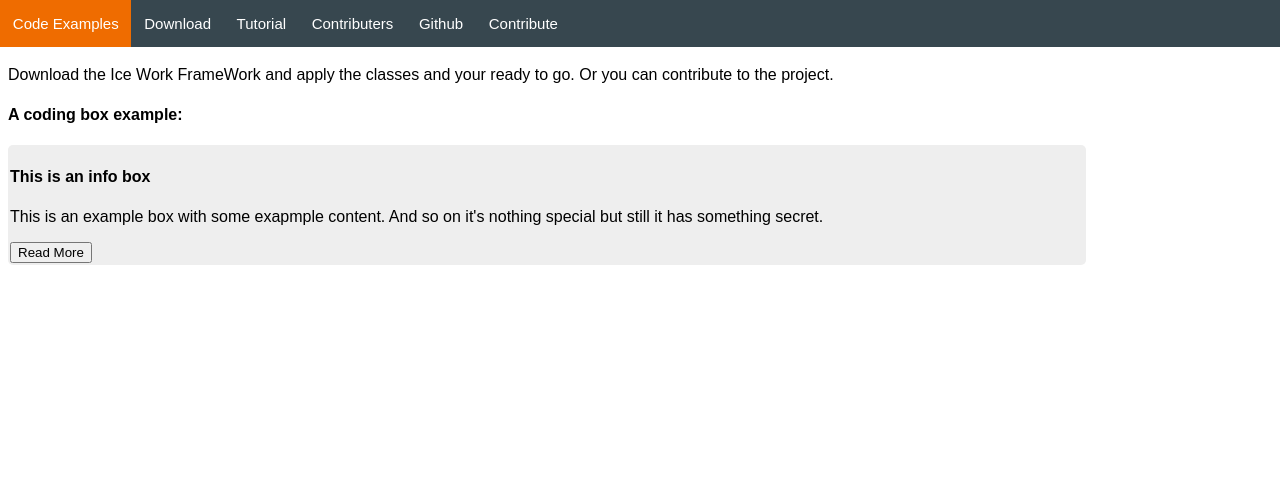
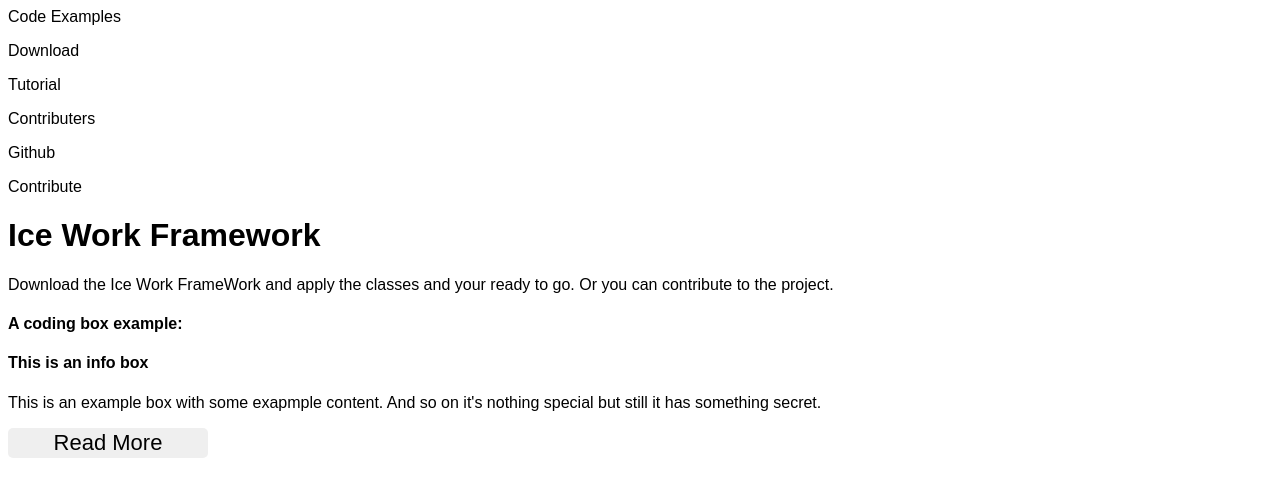
Before and after one commit to programmingfish/iceworkframework, a PHP site: page / in a window 1280 px wide. Shown: the top 497 px of the page. Run offline with PHP 8.4, Linux system fonts and the light colour scheme; some libraries are stand-ins or nearby versions.

Commit message:
Add files via upload

```diff
--- a/css/body.css
+++ b/css/body.css
@@ -1,22 +1,63 @@
-//body css file
-//author: Arvid Dezittere   last edit: 22/02/2019     version: Beta 1.2.0
-.main{
+/*body css Ice Work Framework */
+main{
   font-family: Ubuntu;
-  margin-left: 7%;
-  margin-right: 5%;
   margin-top: 43px;
-  position: fixed;
-  line-height: 4px;
 }
 * {
   font-family: sans-serif;
 }
-.infobox{
-  width: 85%;
-  height: auto;
-  word-break: break-word;
-  line-height: normal;
-  background-color: #eeeeee;
-  border-radius: 5px;
-  padding: 2px;
+li{line-height: normal;}
+article{
+  width: 75%; height: auto;
+  border-radius: 7px; border-width: thin;
+  background-color: #b0bec5; font-size: 20px;
+  margin: auto;
 }
+.title_art{text-decoration: underline;}
+.art_text{padding-left: 5%; padding-top: 2%; padding-bottom: 2%; padding-right: 5%}
+.sub_title{text-decoration: underline; font-size: 20px}
+.img_art{float: right;}
+a{color: #0277bd}
+.submenu_ul{font-size: 20px}
+.input_tx{
+  font-size: 20px; text-align: center; font-family: sans-serif;
+  width: 50%; height: 30px;
+  border-top-width: 0px; border-left-width: 0px; border-right-width: 0px;
+  outline: none; border-radius: 5px; border-bottom-width: thin; border-bottom-color: #37474f;
+  margin-top: 2px; margin-bottom: 2px;
+}
+.input_tx:focus{
+  box-shadow: 0 0 3pt 2pt #4fc3f7;
+}
+.input_search{
+  margin: auto;
+  margin-top: 3%;
+}
+.input_tx:hover{
+  box-shadow: 0 0 3pt 2pt #01579b;
+}
+.form_input{width: 100%; margin-bottom: 9px}
+label{font-family: sans-serif; font-size: 20px}
+.input_tx:active{outline-width: thin; outline-color: #1e88e5;outline: inherit;}
+textarea{overflow: hidden; border-radius: 5px; font-size: 20px; width: 50%; height: auto; outline-width: thin; outline: none; border-top-width: 0px; border-left-width: 0px; border-right-width: 0px; border-bottom-width: thin; border-bottom-color: black}
+button{
+  border-radius: 5px; width: 200px; height: 30px;
+  font-size: 22px; outline-width: 0px; border-width: 1px; border-style: hidden;
+  margin-right: 9px;
+}
+.btb_reset{
+  border-radius: 5px; width: 200px; height: 30px; background-color: #e64a19; color: white;
+  font-size: 22px; outline-width: 0px; border-width: 1px; border-style: hidden;
+  margin-left: 9px; margin-right: 9px;
+}
+.btb_reset:hover{box-shadow: 0 0 3pt 2pt #dd2c00}
+button:hover{box-shadow: 0 0 3pt 2pt #7986cb;}
+comb_input{
+  display: flex;
+  font-size: 20px; text-align: center; font-family: sans-serif;
+  width: 50%; height: 30px;
+  border-top-width: 0px; border-left-width: 0px; border-right-width: 0px;
+  outline: none; border-radius: 5px; border-bottom-width: thin; border-bottom-color: #37474f;
+}
+.btb_comb{width: auto; border-width: 0px; text-align: center;}
+a:hover{color: #01579b}
--- a/css/menu.css
+++ b/css/menu.css
@@ -1,13 +1,11 @@
-//menu css file
-//author: Arvid Dezitter      last edit: 22/02/2019     version: Beta 1.2.0
+//menu Ice Work css framework
 body{position: relative; min-height: 100%}
-.menu_light{width: 100%; height: auto; font-size: 25px; font-family: Ubuntu; @import url('https://fonts.googleapis.com/css?family=Ubuntu:300,400i,500,500i,700i'); background-color: white; border-width: thin; border-radius: 10px; display: flex;}
-.menu_light_item{width: auto; height: 100%;border-width: thin; border-radius: 0px;}
-.menu_dark{width: 100%; height: auto; font-size: 15px; font-family: Ubuntu; background-color: #37474f; color: white; display: flex; position: absolute; top: 0; right: 0; left: 0}
-.menu_dark_item{width: auto; height: 100%; border-radius: 0px; padding-left: 1vw; padding-right: 1vw;}
-.menu_item:hover{
+nav{width: 100%; height: auto; font-size: 15px; font-family: Ubuntu; background-color: #37474f; color: white; display: flex; position: absolute; top: 0; right: 0; left: 0}
+navel{width: auto; height: 100%; border-radius: 0px; padding-left: 1vw; padding-right: 1vw;}
+navelfind{width: auto; height: 100%; padding-left: 1vw; padding-right: 1vw;}
+navel:hover{
   background-color: #ef6c00;
 }
-.menu{
+nav{
   user-select: none;
 }
```
